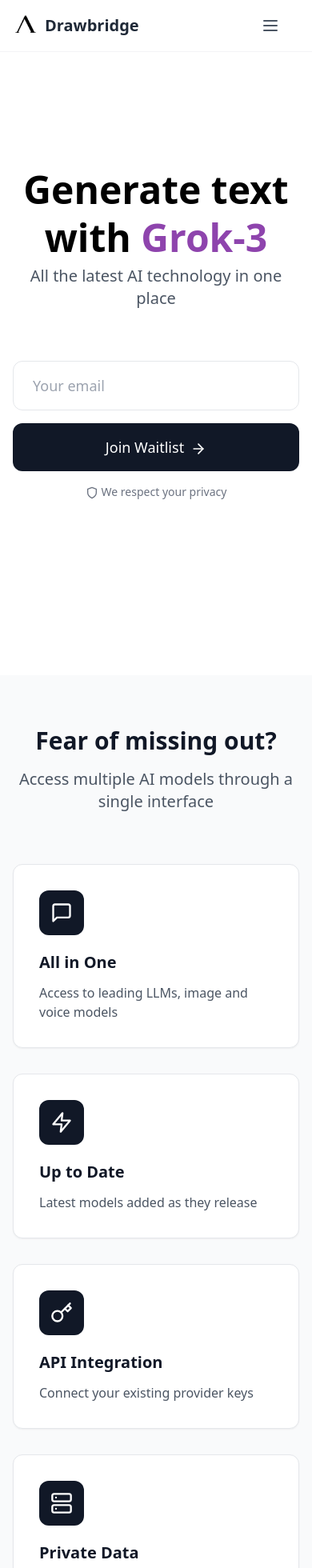
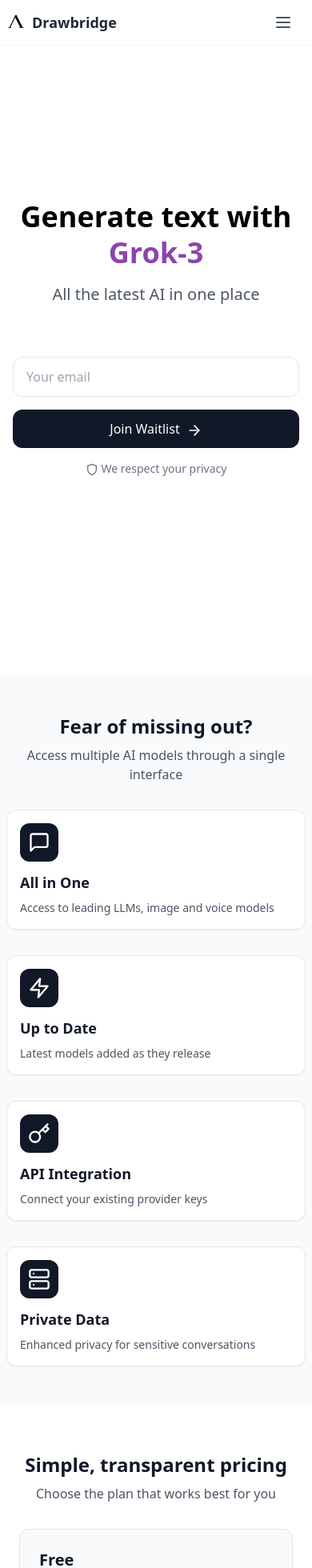
Before and after one commit to mrp3790/drawbridge-landing, a React (Create React App) app: page / in a window 390 px wide. Shown: the top 1960 px of the page at 80% size. Built offline with nearby package versions, Linux system fonts and the light colour scheme; the HTML template or start-up script is replaced by a standard one.

Commit message:
Update App.js

```diff
--- a/src/App.js
+++ b/src/App.js
@@ -22,6 +22,7 @@ function App() {
 
     // Text-to-Speech
     { name: "ElevenLabs Helio", color: "#ffc107", type: "speech" },
+    { name: "OpenAI TTS-2", color: "#4285f4", type: "speech" },
     { name: "PlayHT 2.0", color: "#607d8b", type: "speech" },
   ];
 
@@ -100,7 +101,7 @@ function App() {
     {
       icon: <Server className="w-7 h-7" />,
       title: "Private Data",
-      description: "Enhanced privacy for sensitive interactions"
+      description: "Enhanced privacy for sensitive conversations"
     }
   ];
 
@@ -119,16 +120,16 @@ function App() {
     <div className="bg-white font-sans">
       {/* Fixed Header with Grid Layout */}
       <header className="fixed top-0 w-full bg-white border-b border-gray-100 z-50">
-        <div className="max-w-7xl mx-auto px-4">
-          <div className="grid grid-cols-[max-content_1fr_max-content] items-center h-16 gap-4">
+        <div className="max-w-7xl mx-auto px-2 sm:px-4">
+          <div className="grid grid-cols-[max-content_1fr_max-content] items-center h-14 md:h-16 gap-2 md:gap-4">
             {/* Logo Section - Left Edge */}
             <div className="flex items-center gap-2">
               <img
                 src={logo}
                 alt="Drawbridge Logo"
-                className="w-8 h-8"
+                className="w-6 h-6 md:w-8 md:h-8"
               />
-              <span className="text-xl font-semibold text-gray-800 pl-0 ml-0">Drawbridge</span>
+              <span className="text-lg md:text-xl font-semibold text-gray-800 pl-0 ml-0">Drawbridge</span>
             </div>
 
             {/* Navigation - Right Edge */}
@@ -154,8 +155,8 @@ function App() {
       <section className="min-h-screen flex flex-col justify-center pt-16 pb-16 px-4">
         <div className="max-w-4xl mx-auto text-center">
           <div className="mb-16">
-            <div className="h-24 md:h-28 flex items-center justify-center mb-4">
-              <h1 className="text-5xl md:text-6xl font-bold text-center leading-tight">
+            <div className="h-auto min-h-16 md:h-28 flex items-center justify-center mb-4">
+              <h1 className="text-4xl md:text-5xl lg:text-6xl font-bold text-center leading-tight">
                 <span
                   className={`inline-block transition-all duration-500 ease-in-out ${
                     transitioning ? 'opacity-0 transform -translate-y-2' : 'opacity-100 transform translate-y-0'
@@ -165,7 +166,6 @@ function App() {
                   <span
                     style={{
                       color: aiModels[currentModel].color,
-                      display: 'inline'
                     }}
                   >
                     {aiModels[currentModel].name}
@@ -174,7 +174,7 @@ function App() {
               </h1>
             </div>
             <p className="text-xl md:text-2xl text-gray-600 mt-4 max-w-3xl mx-auto">
-              All the latest AI technology in one place
+              All the latest AI in one place
             </p>
           </div>
 
@@ -184,12 +184,12 @@ function App() {
               value={email}
               onChange={(e) => setEmail(e.target.value)}
               placeholder="Your email"
-              className="w-full px-6 py-4 rounded-xl border border-gray-200 focus:border-gray-400 focus:outline-none mb-4 text-lg"
+              className="w-full px-4 py-3 md:px-6 md:py-4 rounded-xl border border-gray-200 focus:border-gray-400 focus:outline-none mb-4 text-base md:text-lg"
               required
             />
             <button
               type="submit"
-              className="w-full bg-gray-900 text-white px-6 py-4 rounded-xl hover:bg-gray-800 transition-all text-lg font-medium"
+              className="w-full bg-gray-900 text-white px-4 py-3 md:px-6 md:py-4 rounded-xl hover:bg-gray-800 transition-all text-base md:text-lg font-medium"
             >
               {showError ? (
                 <span className="text-red-300">Service not available yet</span>
@@ -210,26 +210,26 @@ function App() {
       </section>
 
       {/* Features Section */}
-      <section id="features" className="min-h-screen flex flex-col justify-center py-16 px-4 bg-gray-50">
+      <section id="features" className="min-h-screen flex flex-col justify-center py-12 md:py-16 px-2 sm:px-4 bg-gray-50">
         <div className="max-w-7xl mx-auto">
-          <div className="text-center mb-16">
-            <h2 className="text-3xl font-bold text-gray-900 mb-4">Fear of missing out?</h2>
-            <p className="text-xl text-gray-600 max-w-2xl mx-auto">Access multiple AI models through a single interface</p>
+          <div className="text-center mb-8 md:mb-16">
+            <h2 className="text-2xl md:text-3xl font-bold text-gray-900 mb-2 md:mb-4">Fear of missing out?</h2>
+            <p className="text-base md:text-xl text-gray-600 max-w-2xl mx-auto">Access multiple AI models through a single interface</p>
           </div>
 
           <div className="grid md:grid-cols-2 gap-8 max-w-6xl mx-auto">
             {features.map((feature, index) => (
               <div
                 key={index}
-                className="bg-white p-8 rounded-xl border border-gray-200 shadow-sm hover:shadow-md transition-all"
+                className="bg-white p-4 md:p-8 rounded-xl border border-gray-200 shadow-sm hover:shadow-md transition-all"
               >
-                <div className="w-14 h-14 bg-gray-900 text-white rounded-xl flex items-center justify-center mb-5">
+                <div className="w-12 h-12 md:w-14 md:h-14 bg-gray-900 text-white rounded-xl flex items-center justify-center mb-3 md:mb-5">
                   {feature.icon}
                 </div>
-                <h3 className="text-xl font-bold text-gray-900 mb-3">
+                <h3 className="text-lg md:text-xl font-bold text-gray-900 mb-2 md:mb-3">
                   {feature.title}
                 </h3>
-                <p className="text-gray-600 text-base">{feature.description}</p>
+                <p className="text-gray-600 text-sm md:text-base">{feature.description}</p>
               </div>
             ))}
           </div>
@@ -237,52 +237,52 @@ function App() {
       </section>
 
       {/* Pricing Section */}
-      <section id="pricing" className="min-h-screen flex flex-col justify-center py-16 px-4">
+      <section id="pricing" className="min-h-screen flex flex-col justify-center py-12 md:py-16 px-2 sm:px-4">
         <div className="max-w-7xl mx-auto w-full">
-          <div className="text-center mb-16">
-            <h2 className="text-3xl font-bold text-gray-900 mb-4">Simple, transparent pricing</h2>
-            <p className="text-xl text-gray-600 max-w-2xl mx-auto">Choose the plan that works best for you</p>
+          <div className="text-center mb-8 md:mb-16">
+            <h2 className="text-2xl md:text-3xl font-bold text-gray-900 mb-2 md:mb-4">Simple, transparent pricing</h2>
+            <p className="text-base md:text-xl text-gray-600 max-w-2xl mx-auto">Choose the plan that works best for you</p>
           </div>
 
           <div className="flex flex-col md:flex-row justify-center items-stretch gap-8 mx-auto w-full max-w-6xl px-4">
-            <div className="flex-1 bg-gray-50 p-8 md:p-10 rounded-xl border border-gray-200 shadow-sm flex flex-col">
-              <div className="mb-8">
-                <h3 className="text-2xl font-bold text-gray-900">Free</h3>
-                <div className="mt-4 text-4xl font-bold">$0<span className="text-xl text-gray-500 font-normal">/month</span></div>
+            <div className="flex-1 bg-gray-50 p-6 md:p-8 lg:p-10 rounded-xl border border-gray-200 shadow-sm flex flex-col">
+              <div className="mb-6 md:mb-8">
+                <h3 className="text-xl md:text-2xl font-bold text-gray-900">Free</h3>
+                <div className="mt-3 md:mt-4 text-3xl md:text-4xl font-bold">$0<span className="text-lg md:text-xl text-gray-500 font-normal">/month</span></div>
               </div>
 
-              <ul className="space-y-4 mb-8 flex-grow">
+              <ul className="space-y-3 md:space-y-4 mb-6 md:mb-8 flex-grow">
                 {[1, 2, 3].map((i) => (
                   <li key={i} className="flex items-center text-gray-700">
-                    <Check className="w-5 h-5 text-gray-900 mr-3 flex-shrink-0" />
-                    <span className="text-base">Lorem ipsum dolor sit amet</span>
+                    <Check className="w-4 h-4 md:w-5 md:h-5 text-gray-900 mr-2 md:mr-3 flex-shrink-0" />
+                    <span className="text-sm md:text-base">Lorem ipsum dolor sit amet</span>
                   </li>
                 ))}
               </ul>
 
-              <button className="w-full border-2 border-gray-900 text-gray-900 px-6 py-3 rounded-xl hover:bg-gray-200 transition-all font-medium">
+              <button className="w-full border-2 border-gray-900 text-gray-900 px-4 py-2 md:px-6 md:py-3 rounded-xl hover:bg-gray-200 transition-all font-medium">
                 Sign Up
               </button>
             </div>
 
-            <div className="flex-1 bg-gray-900 text-white p-8 md:p-10 rounded-xl shadow-md flex flex-col">
-              <div className="mb-8">
-                <h3 className="text-2xl font-bold">Premium</h3>
-                <div className="mt-4 text-4xl font-bold">$20<span className="text-xl text-gray-400 font-normal">/month</span></div>
+            <div className="flex-1 bg-gray-900 text-white p-6 md:p-8 lg:p-10 rounded-xl shadow-md flex flex-col">
+              <div className="mb-6 md:mb-8">
+                <h3 className="text-xl md:text-2xl font-bold">Premium</h3>
+                <div className="mt-3 md:mt-4 text-3xl md:text-4xl font-bold">$20<span className="text-lg md:text-xl text-gray-400 font-normal">/month</span></div>
               </div>
 
-              <ul className="space-y-4 mb-8 flex-grow">
+              <ul className="space-y-3 md:space-y-4 mb-6 md:mb-8 flex-grow">
                 {[1, 2, 3].map((i) => (
                   <li key={i} className="flex items-center">
-                    <div className="w-5 h-5 rounded-full bg-blue-500 flex items-center justify-center mr-3 flex-shrink-0">
-                      <Check className="w-3 h-3 text-white" />
+                    <div className="w-4 h-4 md:w-5 md:h-5 rounded-full bg-blue-500 flex items-center justify-center mr-2 md:mr-3 flex-shrink-0">
+                      <Check className="w-2 h-2 md:w-3 md:h-3 text-white" />
                     </div>
-                    <span className="text-base">Lorem ipsum dolor sit amet</span>
+                    <span className="text-sm md:text-base">Lorem ipsum dolor sit amet</span>
                   </li>
                 ))}
               </ul>
 
-              <button className="w-full bg-white text-gray-900 px-6 py-3 rounded-xl hover:bg-gray-100 transition-all font-medium">
+              <button className="w-full bg-white text-gray-900 px-4 py-2 md:px-6 md:py-3 rounded-xl hover:bg-gray-100 transition-all font-medium">
                 Coming Soon
               </button>
             </div>
```
